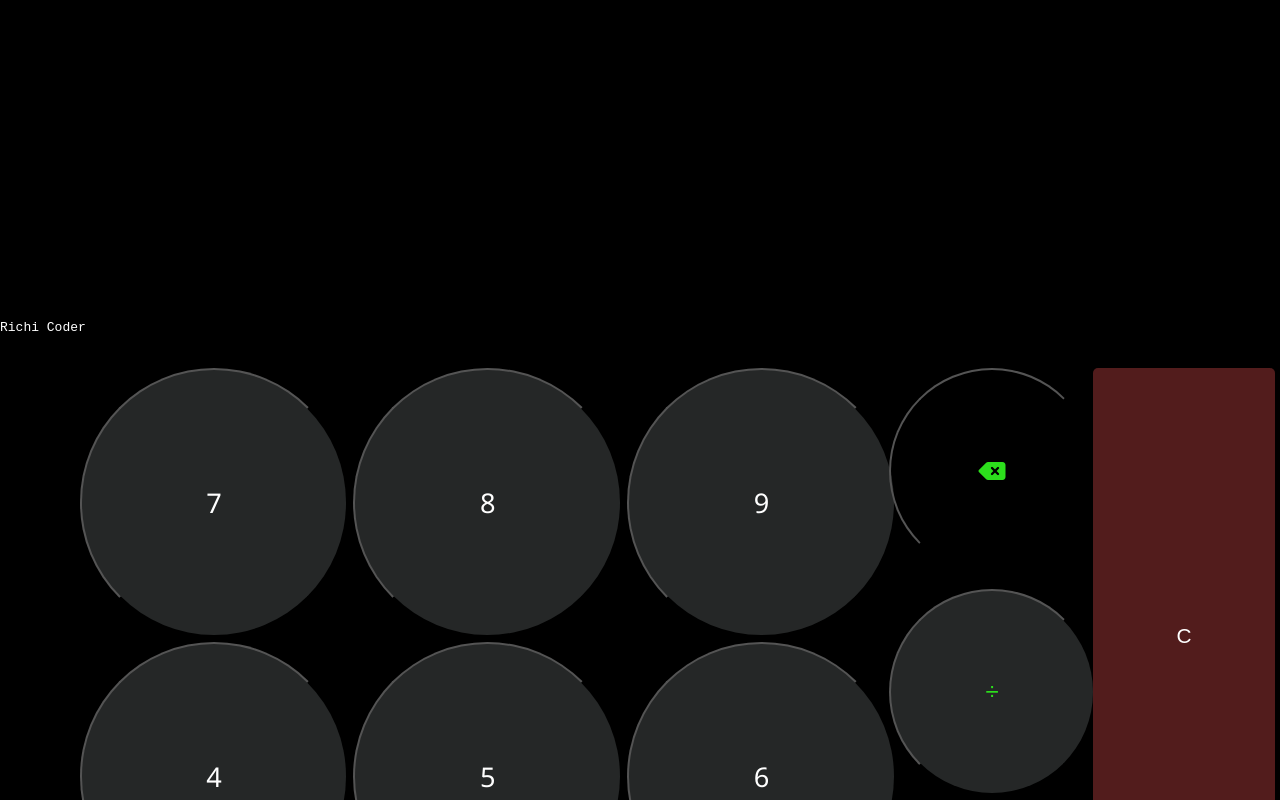
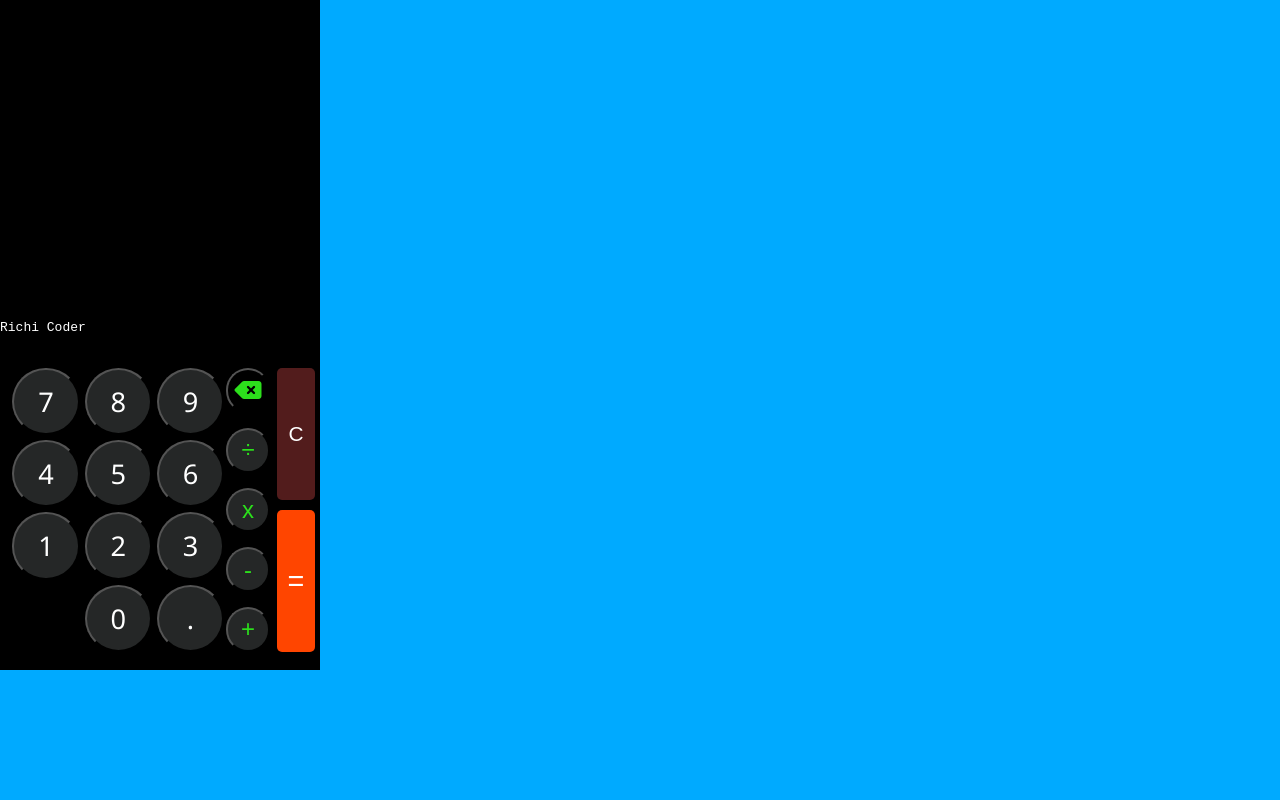
Before and after one commit to richi-coder/React-Calculator, a React (Create React App) app: page / in a window 1280 px wide. Shown: the top 800 px of the page. Built offline with nearby package versions, Linux system fonts and the light colour scheme.

Commit message:
Responsive Calculator beginning

```diff
--- a/src/style.css
+++ b/src/style.css
@@ -160,3 +160,9 @@ body {
   cursor: pointer;
   font-size: 1.3em;
 }
+
+@media only screen and (min-width: 800px) {
+  .calculator {
+    width: 25%;
+  }
+}
```
